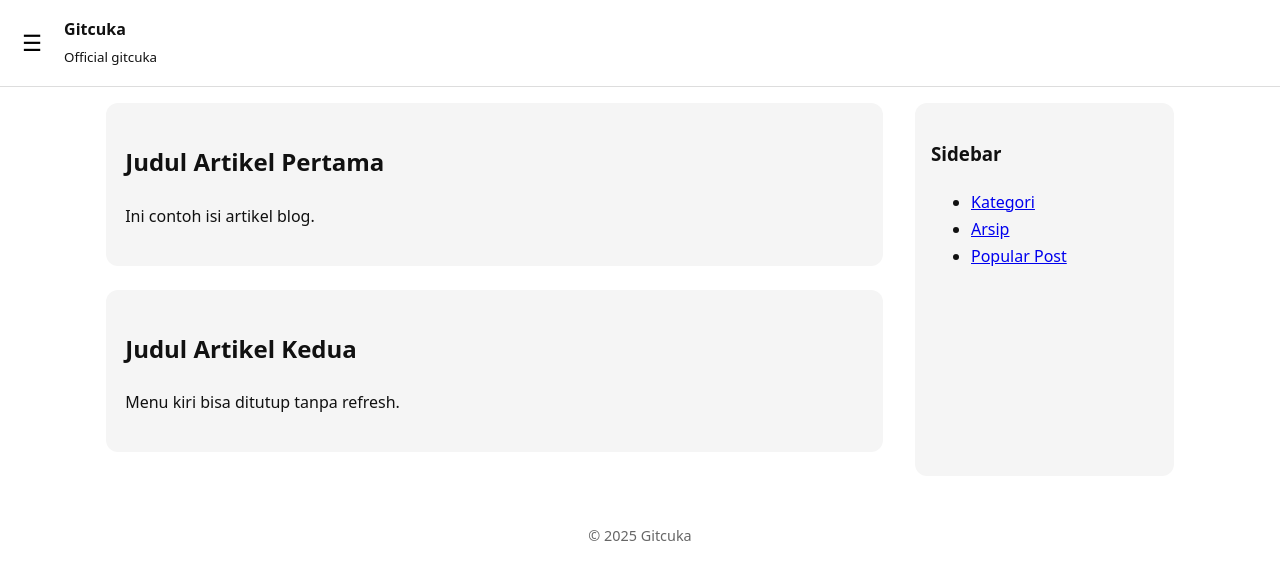
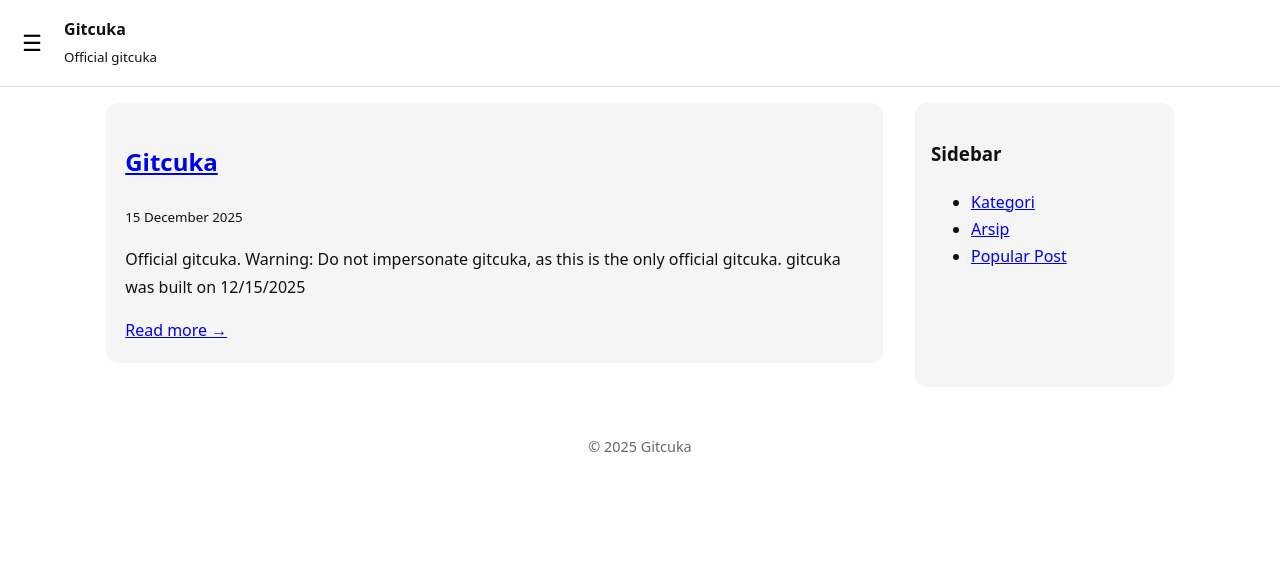
Before and after one commit to gitcuka/gitcuka.github.io, a Jekyll site: the page built from index.html, in a window 1280 px wide. Shown: the top 580 px of the page. Built offline with Jekyll 4.4.1, drawn with Linux system fonts in a browser that asks for light colours.

Commit message:
Update index.html

```diff
--- a/index.html
+++ b/index.html
@@ -3,12 +3,26 @@ layout: gitcuka
 title: Home
 ---
 
-<article>
-  <h2>Judul Artikel Pertama</h2>
-  <p>Ini contoh isi artikel blog.</p>
-</article>
+{% if site.posts.size > 0 %}
+  {% for post in site.posts %}
+    <article>
+      <h2>
+        <a href="{{ post.url | relative_url }}">
+          {{ post.title }}
+        </a>
+      </h2>
 
-<article>
-  <h2>Judul Artikel Kedua</h2>
-  <p>Menu kiri bisa ditutup tanpa refresh.</p>
-</article>
+      <small>
+        {{ post.date | date: "%d %B %Y" }}
+      </small>
+
+      <p>
+        {{ post.excerpt | strip_html | truncate: 150 }}
+      </p>
+
+      <a href="{{ post.url | relative_url }}">Read more →</a>
+    </article>
+  {% endfor %}
+{% else %}
+  <p>Belum ada postingan.</p>
+{% endif %}
```
